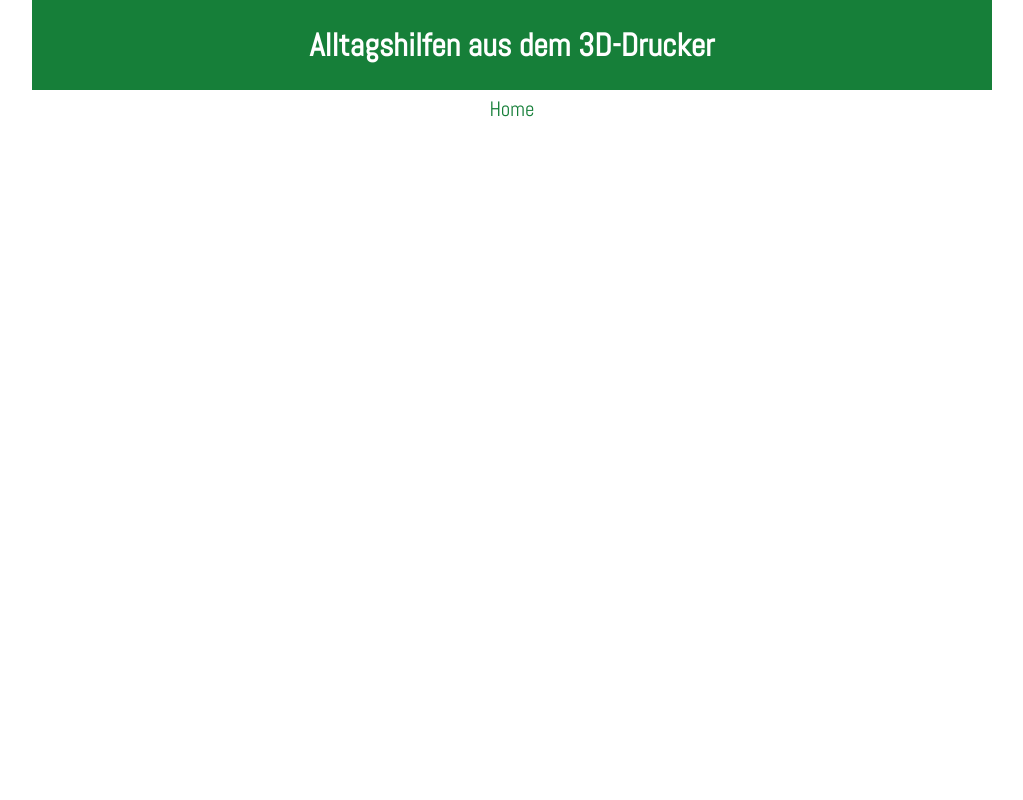
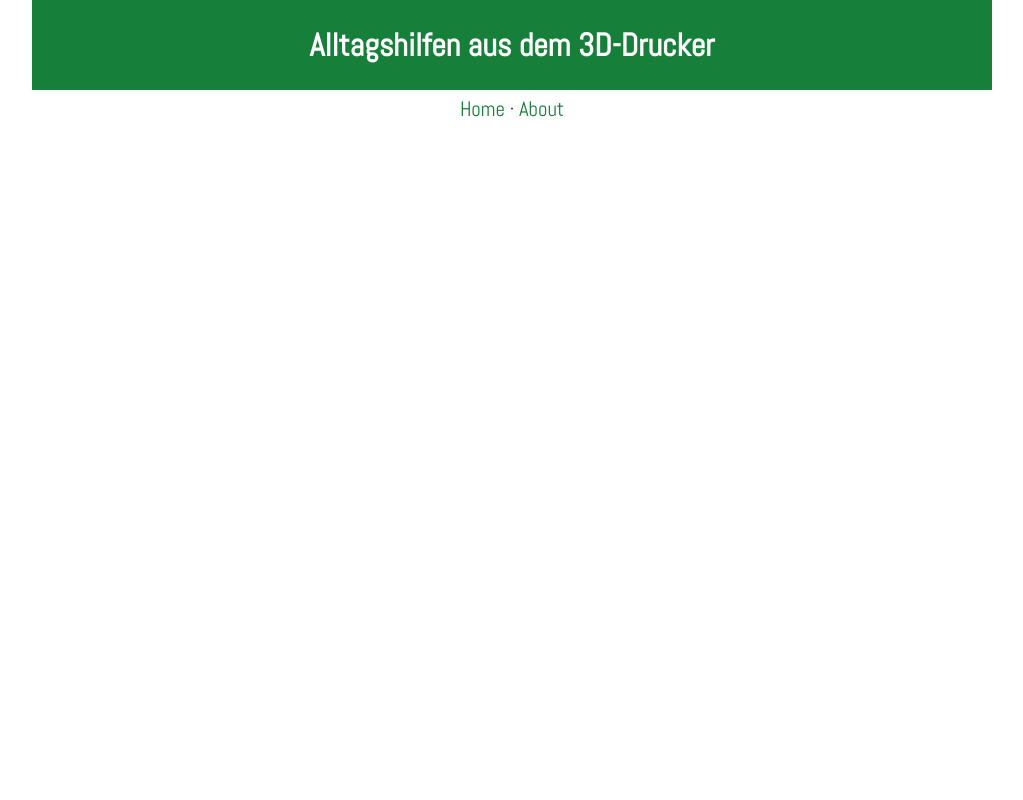
Before and after one commit to jbrgn/djangogirls, a Django app: page / in a window 1280 px wide. Shown: the whole page, without its empty margins (128-1151 px from the left). Run offline with Django 3.2, Linux system fonts and the light colour scheme; data that the repository does not hold is empty.

Commit message:
about seite hinzugefügt

```diff
--- /dev/null
+++ b/blog/templates/blog/about.html
@@ -0,0 +1,6 @@
+{% extends 'blog/base.html' %}
+
+{% block content %}
+    <h2>Über mich</h2>
+    <p>Text folgt...</p>
+{% endblock %}
--- a/blog/templates/blog/base.html
+++ b/blog/templates/blog/base.html
@@ -11,7 +11,7 @@
             <h1><a href="/">Alltagshilfen aus dem 3D-Drucker</a></h1>
         </div>
         <nav id="navigation">
-            <a href="/">Home</a>
+            <a href="/">Home</a> &middot; <a href="/about/">About</a>
         </nav>
         <div id="main">
             <div id="content">
--- a/blog/urls.py
+++ b/blog/urls.py
@@ -5,4 +5,5 @@ from . import views
 urlpatterns = [
     url(r'^$', views.thing_list, name='thing_list'),
     url(r'^things/(\d+)/$', views.thing_detail, name='thing_detail'),
+    url(r'^about/$', views.about, name='about'),
 ]
--- a/blog/views.py
+++ b/blog/views.py
@@ -11,3 +11,6 @@ def thing_list(request):
 def thing_detail(request, thing_id):
     thing = Thing.objects.get(id=thing_id)
     return render(request, 'blog/thing_detail.html', {'thing': thing})
+
+def about(request):
+    return render(request, 'blog/about.html')
```
